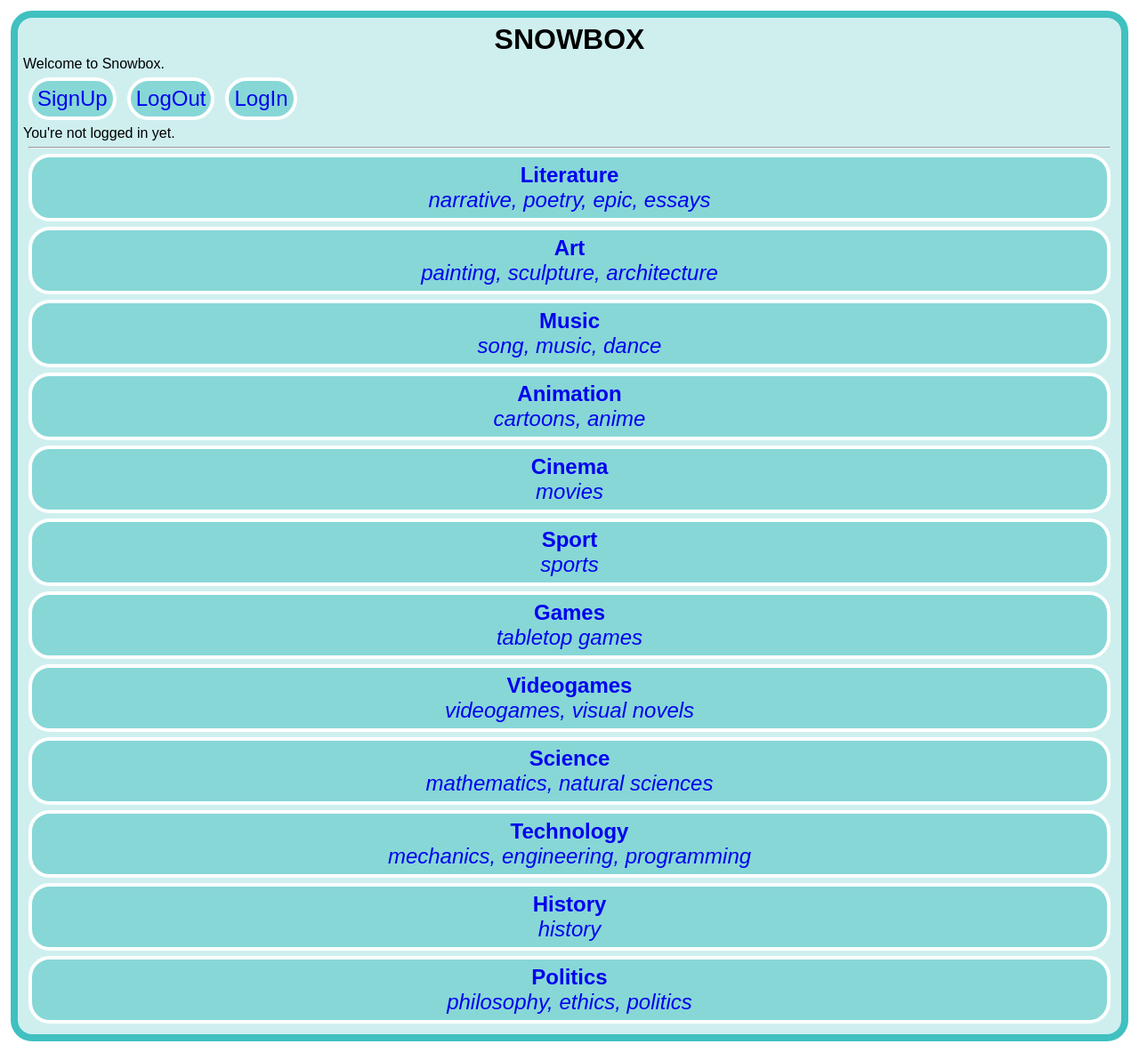
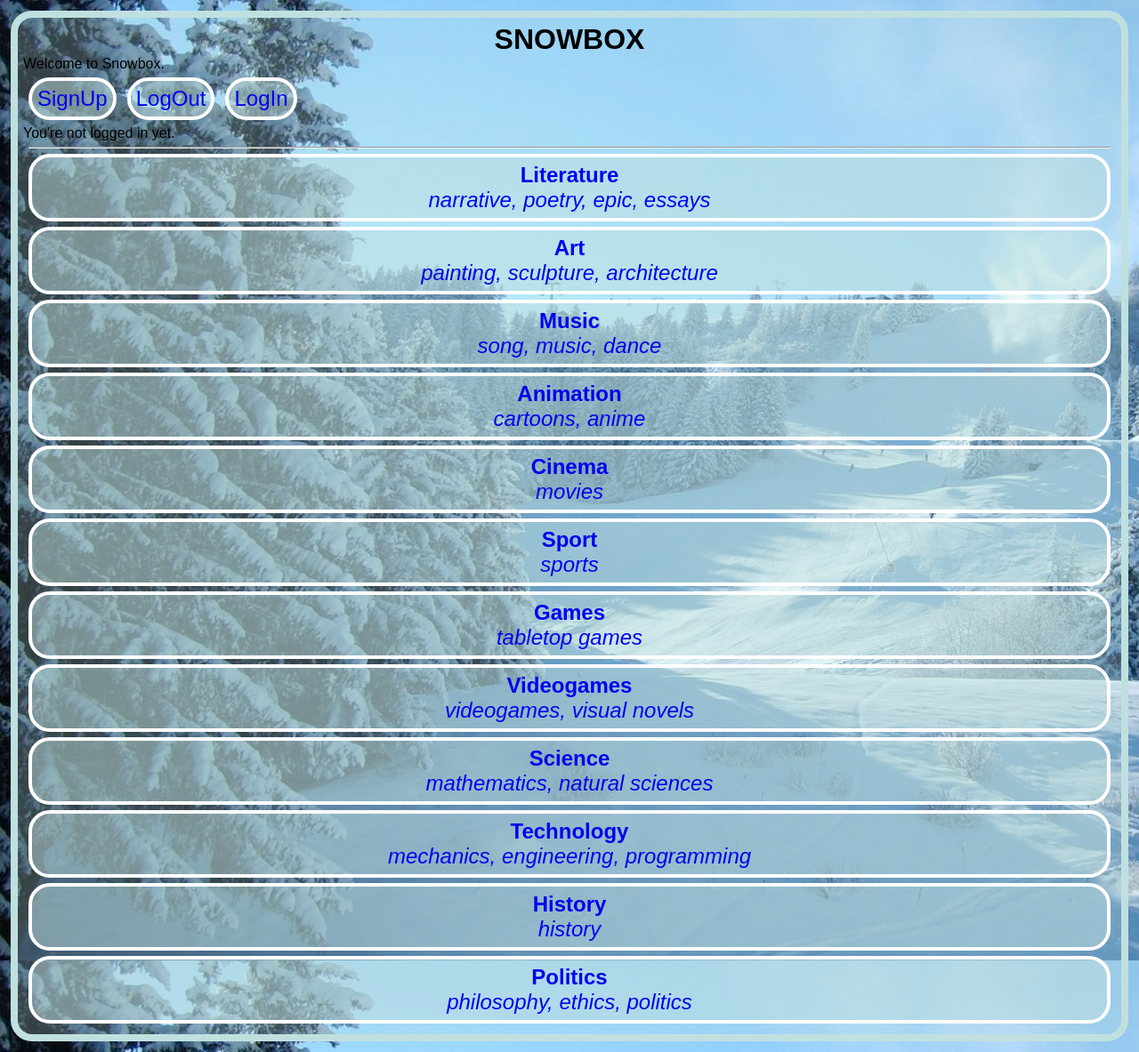
Before and after one commit to GeorgeM-F/Snowbox, a PHP site: the page made by index.php in a window 1280 px wide. Shown: the whole page at 89% size. Run offline with PHP 8.4, Linux system fonts and the light colour scheme; data comes from the database, SQL or seed files in the repository; data that the repository does not hold is empty.

Commit message:
edit looks

```diff
--- a/login.php
+++ b/login.php
@@ -63,7 +63,7 @@ if ($_SERVER["REQUEST_METHOD"] == "POST") {
     <?php echo $link; ?>
   </form>
 
-  <a class="bot" href="index.php">TORNA INDIETRO</a>
+  <a class="bot" href="index.php">BACK</a>
 </div>
 
 <?php   // CODICE DI CONTROLLO SESSIONE, ELIMINARE UNA VOLTA FINITO
--- a/snowstyle.css
+++ b/snowstyle.css
@@ -10,6 +10,10 @@
 }
 
 body {
+  background-color: rgba(192,224,224,0.75);
+  background-image: url("/pics/back.jpg");
+  background-repeat: repeat;
+  background-attachment: fixed;
   font-family: Arial, sans-serif;;
 }
 
@@ -18,8 +22,8 @@ body {
   border-style: solid;
   border-width: 8px;
   border-radius: 24px;
-  border-color: rgba(64,192,192,1);
-  background-color: rgba(64,192,192,0.25);
+  border-color: rgba(192,224,224,1);
+  background-color: rgba(192,224,224,0.25);
   padding: 6px 6px 6px 6px;
 }
 
@@ -28,8 +32,8 @@ body {
   border-style: solid;
   border-width: 8px;
   border-radius: 24px;
-  border-color: rgba(64,192,64,1);
-  background-color: rgba(64,192,192,0.25);
+  border-color: rgba(192,224,224,1);
+  background-color: rgba(192,224,224,0.25);
   font-size: 16px;
   color: rgba(255,255,255,1);
 }
@@ -78,7 +82,7 @@ p {
 a {
   display: block;
   margin: 6px 6px 6px 6px;
-  background-color: rgba(64,192,192,0.5);
+  background-color: rgba(192,224,224,0.5);
   border-style: solid;
   border-width: 4px;
   border-radius: 24px;
@@ -118,8 +122,8 @@ a:active {
   border-style: solid;
   border-width: 8px;
   border-radius: 24px;
-  border-color: rgba(64,192,192,1);
-  background-color: rgba(64,192,192,0.25);
+  border-color: rgba(192,224,224,1);
+  background-color: rgba(192,224,224,0.25);
   padding: 6px 6px 6px 6px;
   text-align: center;
 }
@@ -131,7 +135,7 @@ a:active {
 
 .butt, button {
   margin: 6px 6px 6px 6px;
-  background-color: rgba(64,192,192,0.5);
+  background-color: rgba(192,224,224,0.5);
   text-align: center;
   font-size: 24px;
   border-style: solid;
```
Also changed, not shown: pics/back.jpg (added), pics/default.png (added).
